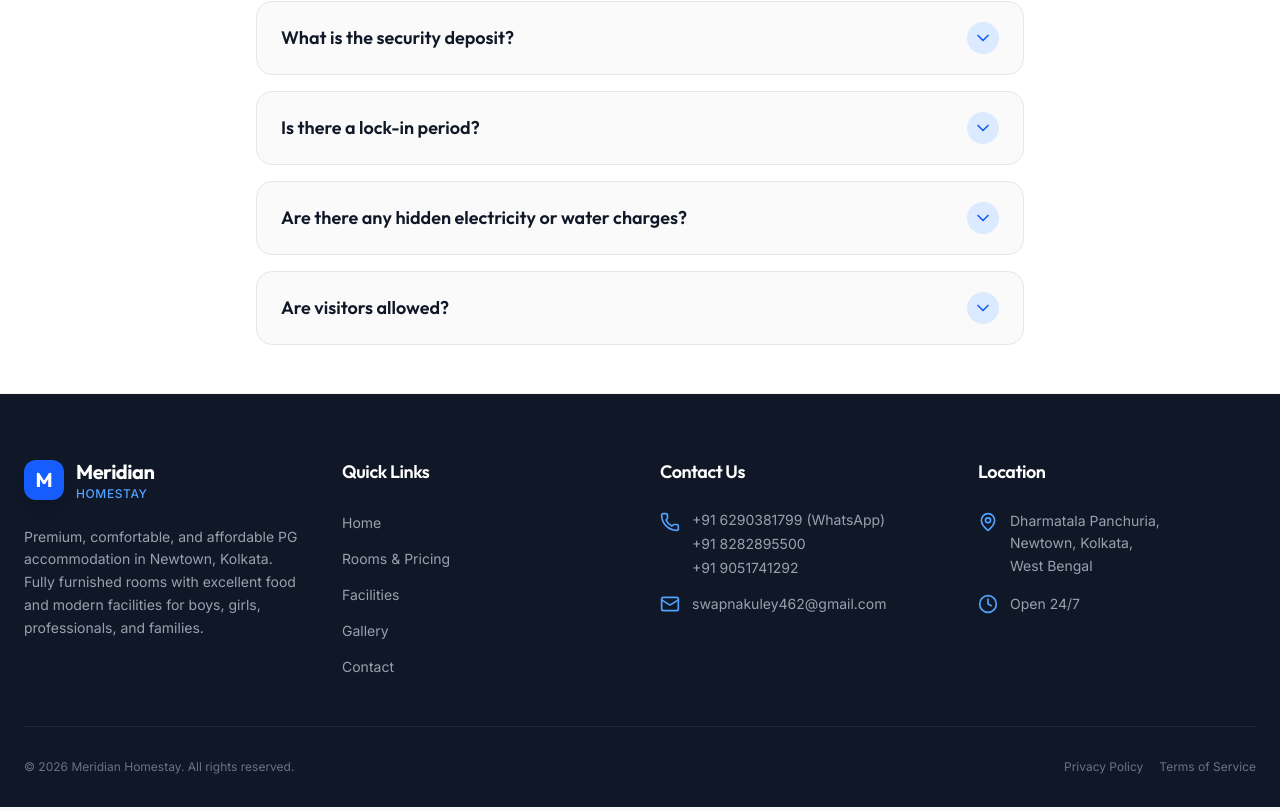
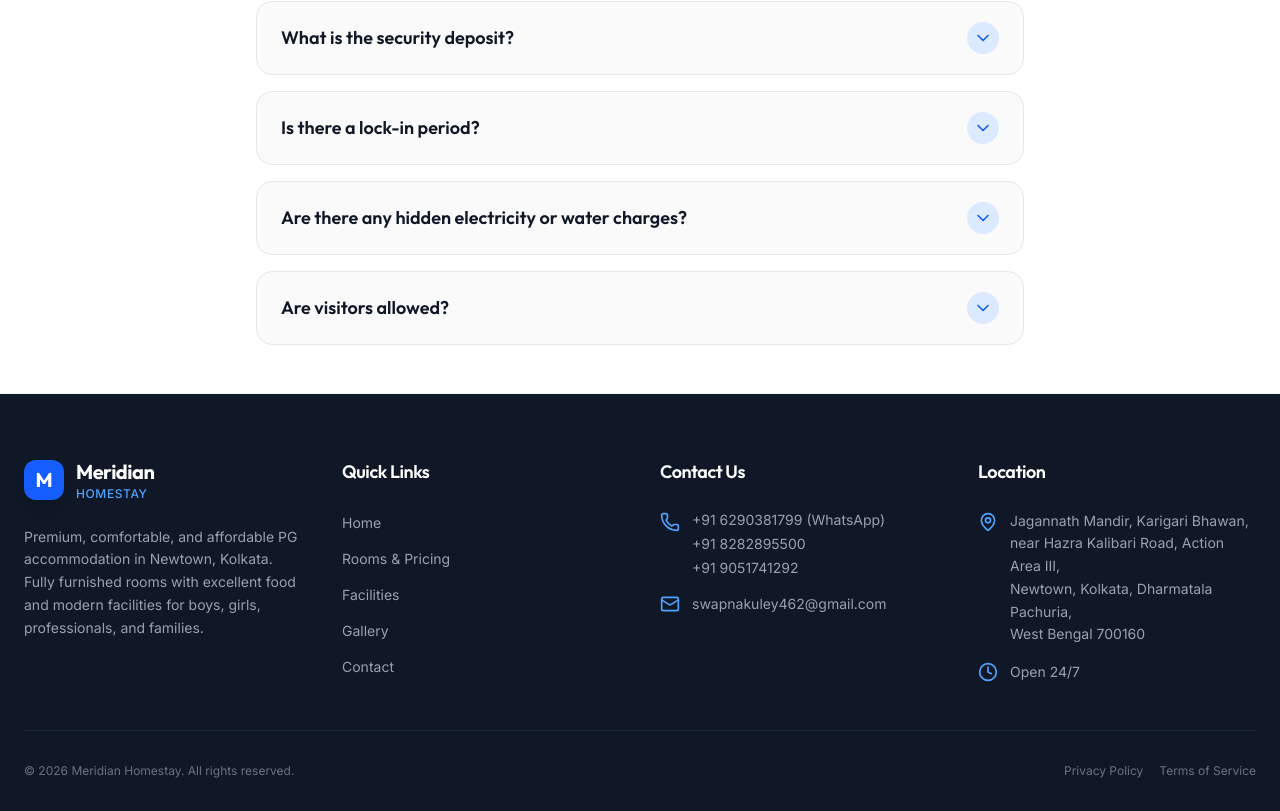
Before and after one commit to meridianhomestaybusiness/Meridian-Homestay-Website, a React (Vite) app: page /gallery in a window 1280 px wide. Shown: the part 3945-4756 px from the top of the page. Built offline with nearby package versions, Linux system fonts and the light colour scheme.

Commit message:
update the map location

```diff
--- a/src/components/layout/Footer.jsx
+++ b/src/components/layout/Footer.jsx
@@ -72,11 +72,17 @@ export default function Footer() {
             <ul className="space-y-4 text-sm">
               <li className="flex items-start gap-3">
                 <MapPin className="w-5 h-5 text-blue-400 shrink-0 mt-0.5" />
-                <span className="text-gray-400 leading-relaxed">
-                  Dharmatala Panchuria,<br />
-                  Newtown, Kolkata,<br />
-                  West Bengal
-                </span>
+                <a
+                  href="https://maps.app.goo.gl/5EC2Q68fadFV59Aq9"
+                  target="_blank"
+                  rel="noreferrer"
+                  className="text-gray-400 hover:text-white transition-colors leading-relaxed"
+                >
+                  Jagannath Mandir, Karigari Bhawan,<br />
+                  near Hazra Kalibari Road, Action Area III,<br />
+                  Newtown, Kolkata, Dharmatala Pachuria,<br />
+                  West Bengal 700160
+                </a>
               </li>
               <li className="flex items-center gap-3 text-gray-400">
                 <Clock className="w-5 h-5 text-blue-400 shrink-0" />
--- a/src/pages/Contact.jsx
+++ b/src/pages/Contact.jsx
@@ -19,7 +19,7 @@ export default function Contact() {
     <>
       <Helmet>
         <title>Contact Us | Meridian Homestay</title>
-        <meta name="description" content="Get in touch with Meridian Homestay. Address: Dharmatala Panchuria, Newtown. Call or WhatsApp us to book your fast stay." />
+        <meta name="description" content="Get in touch with Meridian Homestay. Address: Jagannath Mandir, Karigari Bhawan, near Hazra Kalibari Road, Action Area III, Newtown, Kolkata, Dharmatala Pachuria, West Bengal 700160. Call or WhatsApp us to book your fast stay." />
       </Helmet>
 
       <PageHeader
@@ -77,15 +77,17 @@ export default function Contact() {
                   </a>
 
                   {/* Address */}
-                  <div className="flex items-start gap-4 p-4 rounded-2xl bg-zinc-50 border border-gray-100 hover:shadow-md transition-shadow cursor-default">
-                    <div className="w-12 h-12 bg-indigo-100 text-indigo-600 rounded-xl flex items-center justify-center shrink-0">
+                  <a href="https://maps.app.goo.gl/5EC2Q68fadFV59Aq9" target="_blank" rel="noreferrer" className="flex items-start gap-4 p-4 rounded-2xl bg-zinc-50 border border-gray-100 hover:shadow-md transition-shadow group">
+                    <div className="w-12 h-12 bg-indigo-100 text-indigo-600 rounded-xl flex items-center justify-center group-hover:scale-110 transition-transform shrink-0">
                       <MapPin className="w-6 h-6" />
                     </div>
                     <div>
                       <p className="text-sm text-gray-500 font-medium mb-1">PG Location</p>
-                      <p className="text-gray-900 font-semibold leading-snug">Dharmatala Panchuria, Newtown, Kolkata</p>
+                      <p className="text-gray-900 font-semibold leading-snug group-hover:text-indigo-600 transition-colors">
+                        Jagannath Mandir, Karigari Bhawan, near Hazra Kalibari Road, Action Area III, Newtown, Kolkata, Dharmatala Pachuria, West Bengal 700160
+                      </p>
                     </div>
-                  </div>
+                  </a>
                 </div>
               </div>
             </motion.div>
@@ -153,9 +155,9 @@ export default function Contact() {
 
       {/* Full Width Map */}
       <div className="h-[400px] w-full">
-         <iframe
-            src="https://maps.google.com/maps?q=Dharmatala%20Panchuria,%20Newtown,%20Kolkata&t=&z=15&ie=UTF8&iwloc=&output=embed"
-            width="100%" height="100%" style={{ border: 0 }} allowFullScreen="" loading="lazy" referrerPolicy="no-referrer-when-downgrade"
+          <iframe
+            src="https://www.google.com/maps/embed?pb=!1m18!1m12!1m3!1d3684.618710030391!2d88.4924561!3d22.555951600000004!2m3!1f0!2f0!3f0!3m2!1i1024!2i768!4f13.1!3m3!1m2!1s0x3a020b89cd259dd1%3A0x1c8745027220a0e2!2sMeridian%20Homestay%20%26%20PG!5e0!3m2!1sen!2sin!4v1788345960187!5m2!1sen!2sin"
+            width="100%" height="100%" style={{ border: 0 }} allowFullScreen="" loading="lazy" referrerPolicy="strict-origin-when-cross-origin"
             title="Meridian Homestay Map"
           ></iframe>
       </div>
--- a/src/pages/Home.jsx
+++ b/src/pages/Home.jsx
@@ -480,12 +480,10 @@ export default function Home() {
                 Conveniently Located in Newtown
               </h3>
               <p className="text-gray-600 text-lg">
-                Located in Dharmatala Panchuria, our PG offers excellent
-                connectivity and is just a 2-minute walk from Downtown Shopping
-                Mall, ensuring convenience at your doorstep.
+                Located at Jagannath Mandir, Karigari Bhawan, near Hazra Kalibari Road, Action Area III, Newtown, Kolkata, Dharmatala Pachuria, West Bengal 700160, our PG offers excellent connectivity and convenience at your doorstep.
               </p>
               <a
-                href="https://maps.app.goo.gl/uwxMc6MwNmJEXVxMA?g_st=ic"
+                href="https://maps.app.goo.gl/5EC2Q68fadFV59Aq9"
                 target="_blank"
                 rel="noreferrer"
                 className="inline-block mt-4 px-6 py-3 bg-gray-900 text-white font-semibold rounded-xl hover:bg-black transition-colors"
@@ -495,13 +493,13 @@ export default function Home() {
             </div>
             <div className="lg:w-1/2 w-full h-[400px] rounded-2xl overflow-hidden shadow-inner border border-gray-200">
               <iframe
-                src="https://maps.google.com/maps?q=Dharmatala%20Panchuria,%20Newtown,%20Kolkata&t=&z=15&ie=UTF8&iwloc=&output=embed"
+                src="https://www.google.com/maps/embed?pb=!1m18!1m12!1m3!1d3684.618710030391!2d88.4924561!3d22.555951600000004!2m3!1f0!2f0!3f0!3m2!1i1024!2i768!4f13.1!3m3!1m2!1s0x3a020b89cd259dd1%3A0x1c8745027220a0e2!2sMeridian%20Homestay%20%26%20PG!5e0!3m2!1sen!2sin!4v1788345960187!5m2!1sen!2sin"
                 width="100%"
                 height="100%"
                 style={{ border: 0 }}
                 allowFullScreen=""
                 loading="lazy"
-                referrerPolicy="no-referrer-when-downgrade"
+                referrerPolicy="strict-origin-when-cross-origin"
                 title="Meridian Homestay Location"
               ></iframe>
             </div>
--- a/src/pages/PrivacyPolicy.jsx
+++ b/src/pages/PrivacyPolicy.jsx
@@ -100,7 +100,7 @@ export default function PrivacyPolicy() {
                 For any questions regarding this Privacy Policy, you can reach the <strong>Meridian Homestay</strong> management team:
               </p>
               <div className="space-y-3 font-semibold text-gray-900">
-                <p>Location: Dharmatala Panchuria, Newtown, Kolkata</p>
+                <p>Location: Jagannath Mandir, Karigari Bhawan, near Hazra Kalibari Road, Action Area III, Newtown, Kolkata, Dharmatala Pachuria, West Bengal 700160</p>
                 <p>WhatsApp: +91 6290381799</p>
                 <p>Call: +91 8282895500 / +91 9051741292</p>
               </div>
--- a/src/pages/TermsConditions.jsx
+++ b/src/pages/TermsConditions.jsx
@@ -104,7 +104,7 @@ export default function TermsConditions() {
                 If you have any questions regarding these Terms and Conditions, please reach out to us:
               </p>
               <div className="space-y-3 font-semibold text-gray-900">
-                <p>Location: Dharmatala Panchuria, Newtown, Kolkata</p>
+                <p>Location: Jagannath Mandir, Karigari Bhawan, near Hazra Kalibari Road, Action Area III, Newtown, Kolkata, Dharmatala Pachuria, West Bengal 700160</p>
                 <p>WhatsApp: +91 6290381799</p>
                 <p>Management Numbers: +91 8282895500 / +91 9051741292</p>
               </div>
```
